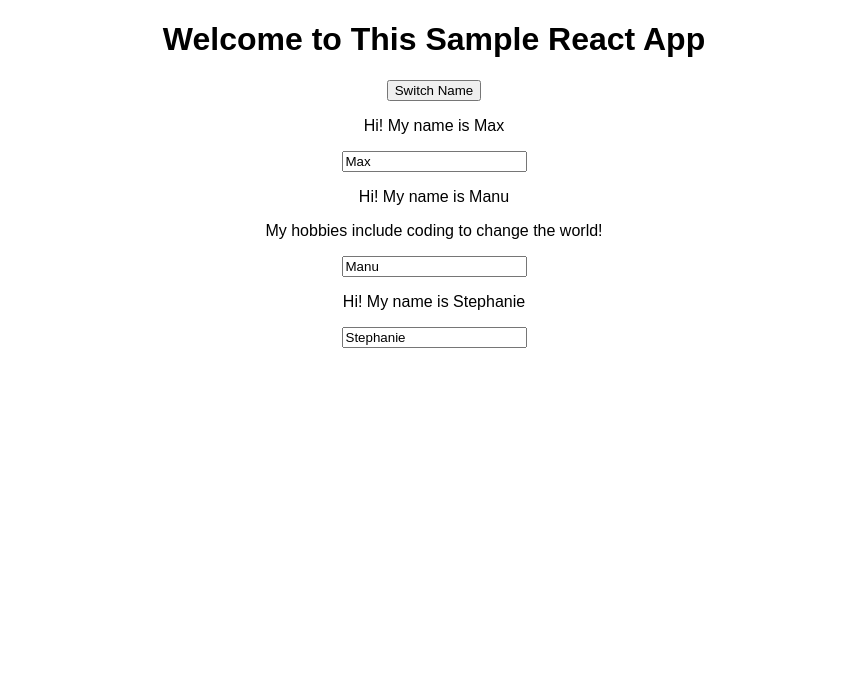
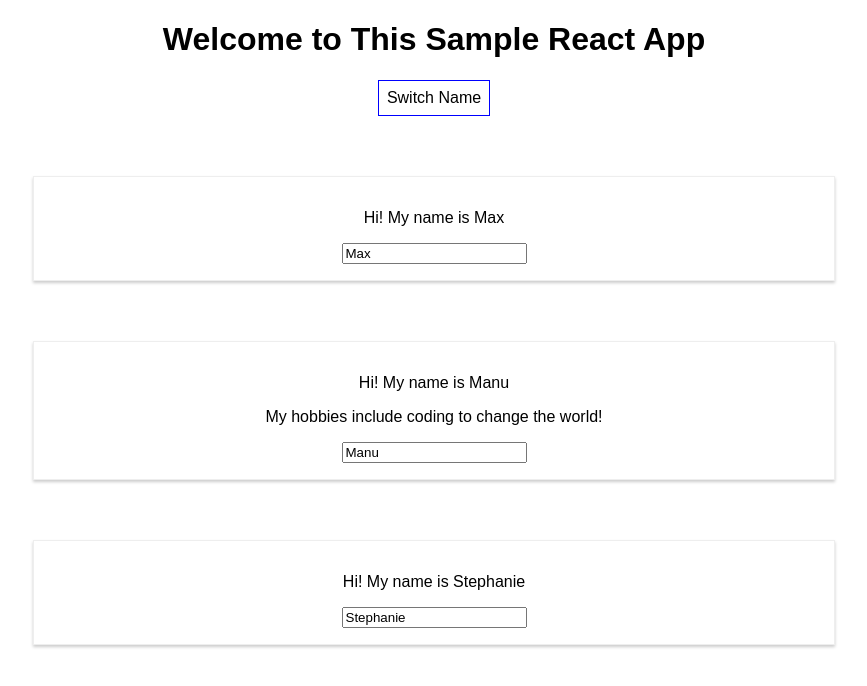
Before and after one commit to agdavid/react-complete-guide-app, a React (Create React App) app: page / in a window 1280 px wide. Shown: the top 686 px of the page, without its empty margins (206-1073 px from the left). Built offline with nearby package versions, Linux system fonts and the light colour scheme.

Commit message:
use file and inline styling

```diff
--- a/src/App.js
+++ b/src/App.js
@@ -32,10 +32,22 @@
   }
 
   render() {
+
+    const style = {
+        backgroundColor: 'white',
+        font: 'inherit',
+        border: '1px solid blue',
+        padding: '8px',
+        cursor: 'pointer'
+    }
+
     return (
       <div className="App">
         <h1>Welcome to This Sample React App</h1>
-        <button onClick={() => this.switchNameHandler('Maximilian!!')}>Switch Name</button>
+        <button
+          onClick={() => this.switchNameHandler('Maximilian!!')}
+          style={style}
+        >Switch Name</button>
         <Person name={this.state.persons[0].name}/>
         <Person
           name={this.state.persons[1].name}
--- /dev/null
+++ b/src/Person/Person.css
@@ -0,0 +1,8 @@
+.Person {
+  width: 60%;
+  margin: 60px auto;
+  border: 1px solid #eee;
+  box-shadow: 0 2px 3px #ccc;
+  padding: 16px;
+  text-align: center;
+}
--- a/src/Person/Person.js
+++ b/src/Person/Person.js
@@ -1,8 +1,9 @@
 import React from 'react';
+import './Person.css';
 
 const person = (props) => {
     return (
-      <div onClick={props.click}>
+      <div onClick={props.click} className="Person">
         <p>Hi! My name is {props.name}</p>
         <p>{props.children}</p>
         <input type="text" onChange={props.changed} value={props.name}/>
```
